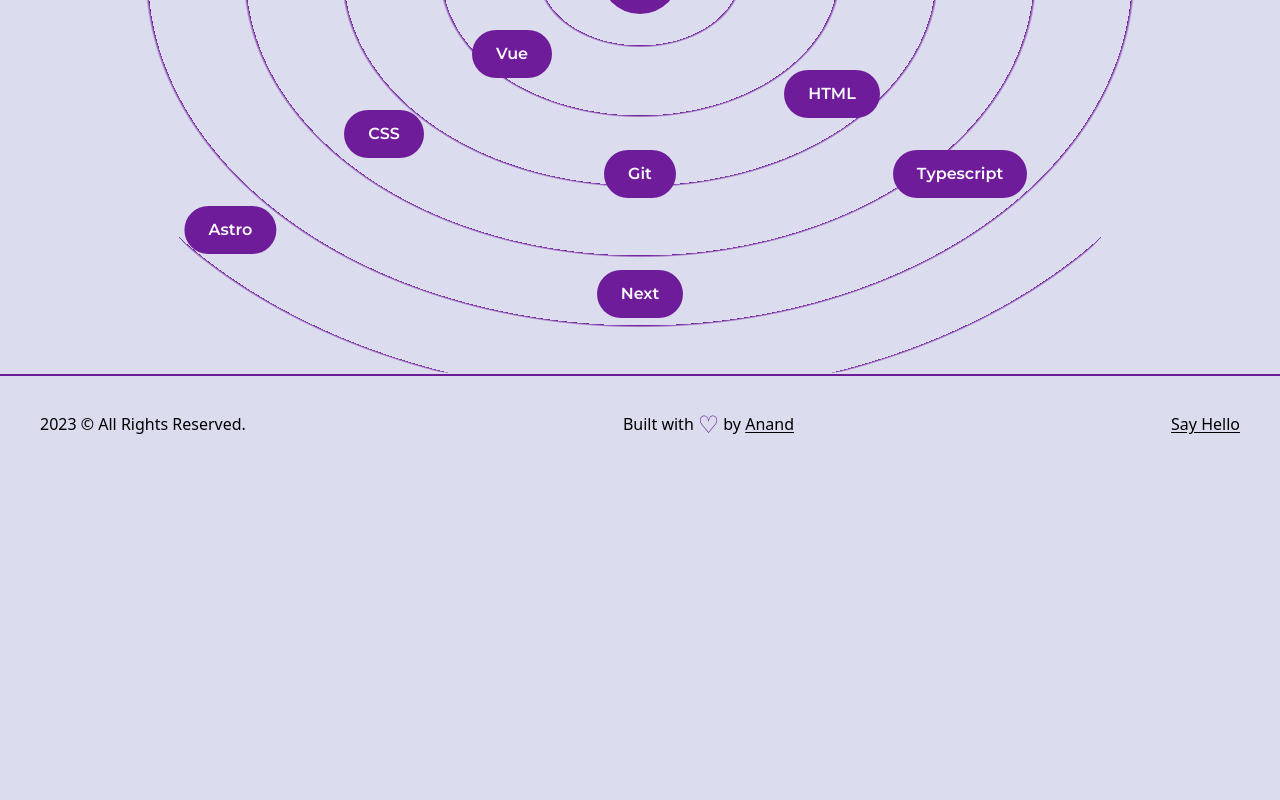
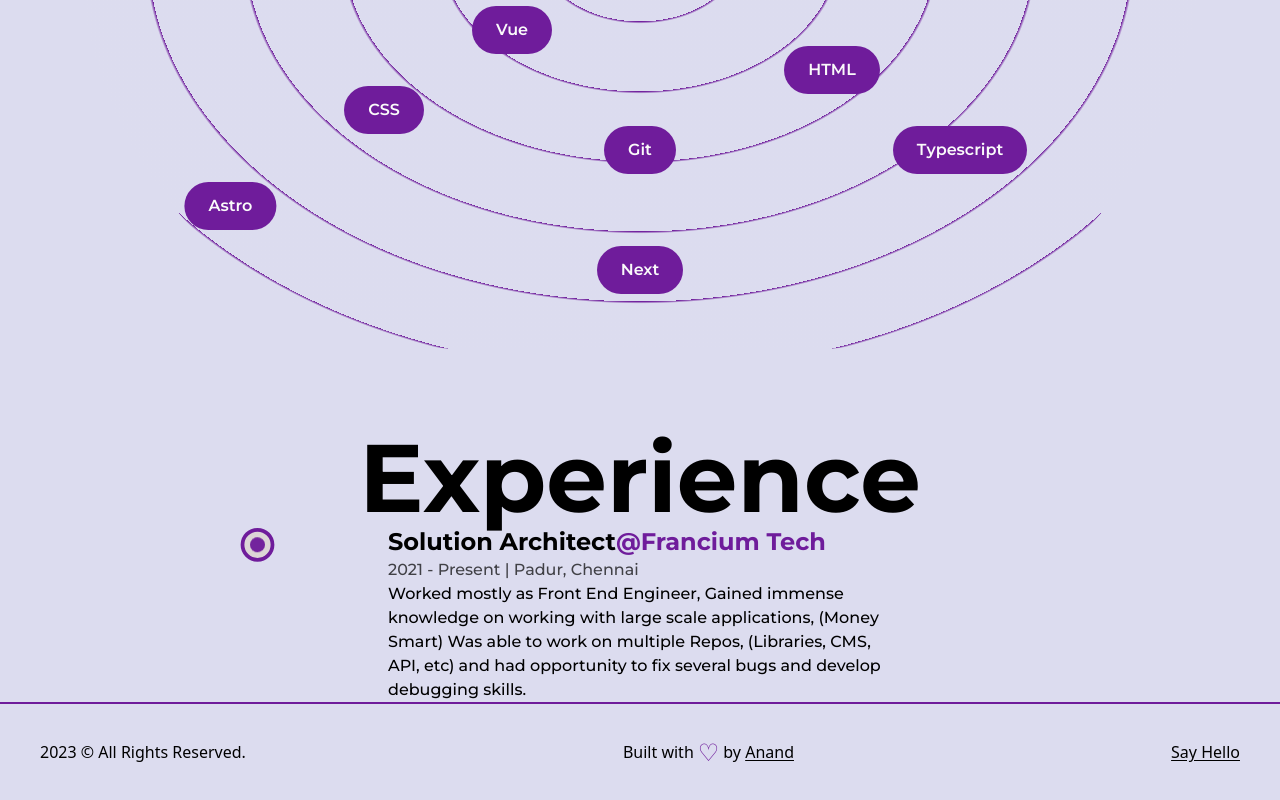
Before and after one commit to grace-anand/portfolio, a Next.js app: page /about in a window 1280 px wide. Shown: the part 1334-2134 px from the top of the page. Before the commit the page ends 1806 px from the top, so only its background shows below. Built offline with nearby package versions, Linux system fonts and the light colour scheme.

Commit message:
Added Experience section

```diff
--- /dev/null
+++ b/components/BulletIcon.tsx
@@ -0,0 +1,43 @@
+import { motion, useScroll } from "framer-motion";
+import { RefObject } from "react";
+
+const BulletIcon = ({ reference }: { reference: RefObject<HTMLLIElement> }) => {
+  const { scrollYProgress } = useScroll({
+    target: reference,
+    offset: ["center end", "center center"],
+  });
+
+  return (
+    <figure className="absolute -left-0">
+      <svg
+        className="-rotate-90 xs:w-[60px] xs:h-[60px] w-[40px] h-[40px] md:w-full md:h-full"
+        width="75"
+        height="75"
+        viewBox="0 0 100 100"
+      >
+        <circle
+          cx="75"
+          cy="50"
+          r="20"
+          className="stroke-primary  stroke-1 fill-none"
+        />
+        <motion.circle
+          cx="75"
+          cy="50"
+          r="20"
+          className="fill-secondary stroke-[5px] stroke-primary"
+          style={{ pathLength: scrollYProgress }}
+        />
+        <circle
+          cx="75"
+          cy="50"
+          r="10"
+          pathLength="1"
+          className="animate-pulse stroke-1 fill-primary"
+        />
+      </svg>
+    </figure>
+  );
+};
+
+export default BulletIcon;
--- /dev/null
+++ b/components/Experience.tsx
@@ -0,0 +1,87 @@
+import { useScroll } from "framer-motion";
+import { motion } from "framer-motion";
+import { useRef } from "react";
+import BulletIcon from "./BulletIcon";
+
+const Details = ({
+  position,
+  company,
+  link,
+  period,
+  address,
+  work,
+}: {
+  position: string;
+  company: string;
+  link: string;
+  period: string;
+  address: string;
+  work: string;
+}) => {
+  const ref = useRef<HTMLLIElement>(null);
+
+  return (
+    <li
+      ref={ref}
+      className="my-8 first:mt-0 last:mb-0 md:w-[60%] mx-auto flex flex-col items-start justify-between w-[80%]"
+    >
+      <BulletIcon reference={ref} />
+      <motion.div
+        initial={{ y: 50 }}
+        whileInView={{ y: 0 }}
+        transition={{ duration: 0.5, type: "spring" }}
+      >
+        <h3 className="capitalize font-bold sm:text-2xl xs:text-xl text-lg">
+          {position}
+          <a className="capitalize text-primary" href={link} target="_blank">
+            @{company}
+          </a>
+        </h3>
+        <span className="capitalize opacity-70 font-medium text-sm sm:text-base">
+          {period} | {address}
+        </span>
+        <p className="font-medium w-full text-sm md:text-base">{work}</p>
+      </motion.div>
+    </li>
+  );
+};
+
+const Experience = () => {
+  const ref = useRef<HTMLDivElement>(null);
+  const { scrollYProgress } = useScroll({
+    target: ref,
+    offset: ["start end", "center start"],
+  });
+
+  return (
+    <>
+      <h2 className="font-bold text-8xl mt-20 w-full text-center">
+        Experience
+      </h2>
+      <div className="w-3/4 mx-auto relative" ref={ref}>
+        <motion.div
+          style={{ scaleY: scrollYProgress }}
+          className="absolute left-9 top-1 w-1 h-full bg-primary origin-top"
+        />
+        <ul>
+          {experiences.map((experience, i) => (
+            <Details key={experience.company + i} {...experience} />
+          ))}
+        </ul>
+      </div>
+    </>
+  );
+};
+
+export default Experience;
+
+const experiences = [
+  {
+    position: "Solution architect",
+    company: "Francium tech",
+    link: "/",
+    period: "2021 - Present",
+    address: "Padur, Chennai",
+    work: "Worked mostly as Front End Engineer, Gained immense knowledge on working with large scale applications, (Money Smart) Was able to work on multiple Repos, (Libraries, CMS, API, etc) and had opportunity to fix several bugs and develop debugging skills.",
+  },
+];
--- a/components/Header/index.tsx
+++ b/components/Header/index.tsx
@@ -11,7 +11,7 @@ const Header = () => {
         <NavItem href="/">Home</NavItem>
         <NavItem href="/about">About</NavItem>
         <NavItem href="/projects">Projects</NavItem>
-        <NavItem href="/blog">Blog</NavItem>
+        <NavItem href="https://anandr.vercel.app/">Blog</NavItem>
       </nav>
       <IconLink
         href="/"
--- a/pages/about.tsx
+++ b/pages/about.tsx
@@ -5,6 +5,7 @@ import React, { useEffect, useRef } from "react";
 import profilePic from "../public/my-pic.png";
 import { useInView, useSpring } from "framer-motion";
 import Skills from "@/components/Skills";
+import Experience from "@/components/Experience";
 
 const About = () => {
   return (
@@ -31,11 +32,10 @@ const About = () => {
               these things in mind.
             </p>
             <p className="font-medium">
-              Whether I&apos;m working on a website, mobile app, or other
-              digital product, I bring my commitment to design excellence and
-              user-centered thinking to every project I work on. I look forward
-              to the opportunity to bring my skills and passion to your next
-              project.
+              Whether I&apos;m working on a web app, mobile app, or a hybrid
+              app, I always strive to build scalable products. I am always
+              looking for opportunities to work with passionate people and
+              exciting products.
             </p>
           </div>
           <div className="col-span-8 relative rounded-2xl p-8 border-2 border-primary bg-background h-fit lg:col-span-4 xl:col-span-3">
@@ -49,6 +49,7 @@ const About = () => {
           </div>
         </div>
         <Skills />
+        <Experience />
       </section>
     </>
   );
--- a/styles/globals.css
+++ b/styles/globals.css
@@ -21,7 +21,7 @@
     --foreground: 279, 70%, 92%;
 
     --primary: 279, 69%, 36%;
-    --primary-foreground: 240 5.9% 10%;
+    --primary-foreground: 240, 37%, 90%;
 
     --secondary: 279, 70%, 13%;
     --secondary-foreground: 0 0% 98%;
```
